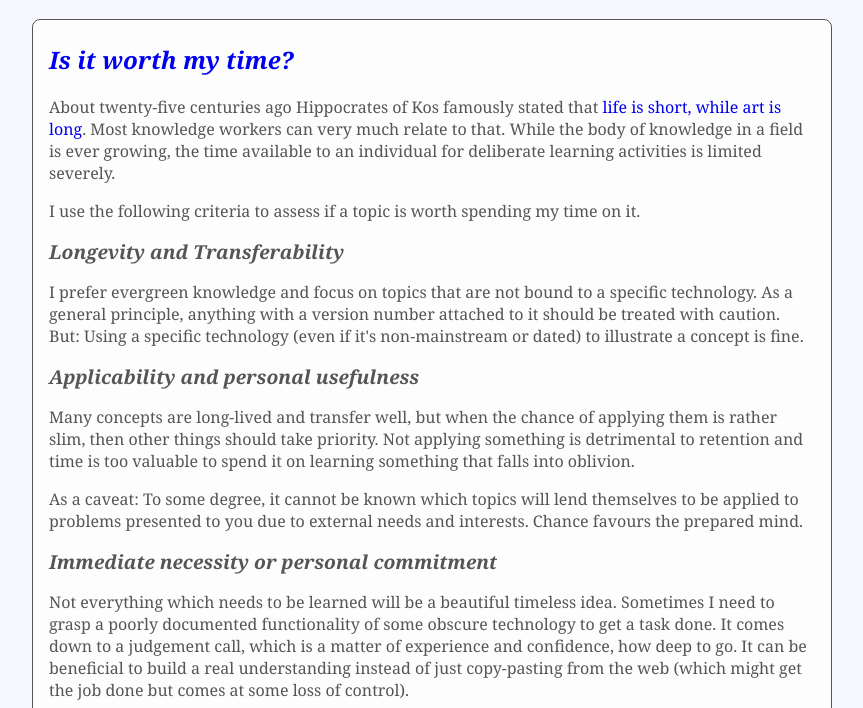
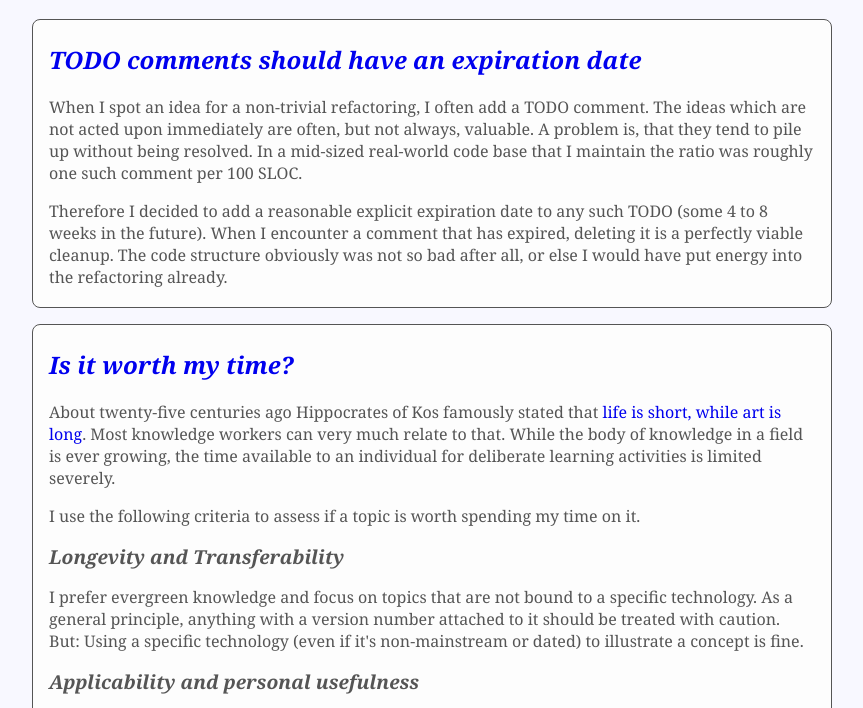
Before and after one commit to fnh/fnh.github.io, a plain HTML site: page index.html in a window 1280 px wide. Shown: the part 67-775 px from the top of the page, without its empty margins (208-1071 px from the left). Drawn offline with Linux system fonts and the light colour scheme.

Commit message:
Add article

```diff
--- a/index.html
+++ b/index.html
@@ -78,6 +78,24 @@
 </header>
 
 <main>
+
+<article id="todo-comments-should-have-an-expiration-date">
+<h1><a href="#todo-comments-should-have-an-expiration-date">TODO comments should have an expiration date</a></h1>
+
+<p>
+When I spot an idea for a non-trivial refactoring, I often add a TODO comment.
+The ideas which are not acted upon immediately are often, but not always, valuable.
+A problem is, that they tend to pile up without being resolved.
+In a mid-sized real-world code base that I maintain the ratio was roughly one such comment per 100 SLOC.
+</p>
+
+<p>
+Therefore I decided to add a reasonable explicit expiration date to any such TODO (some 4 to 8
+weeks in the future). When I encounter a comment that has expired, deleting it is a perfectly
+viable cleanup. The code structure obviously was not so bad after all, or else I would
+have put energy into the refactoring already.
+</p>
+</article>
 
 <article id="is-it-worth-my-time">
 <h1><a href="#is-it-worth-my-time">Is it worth my time?</a></h1>
```
